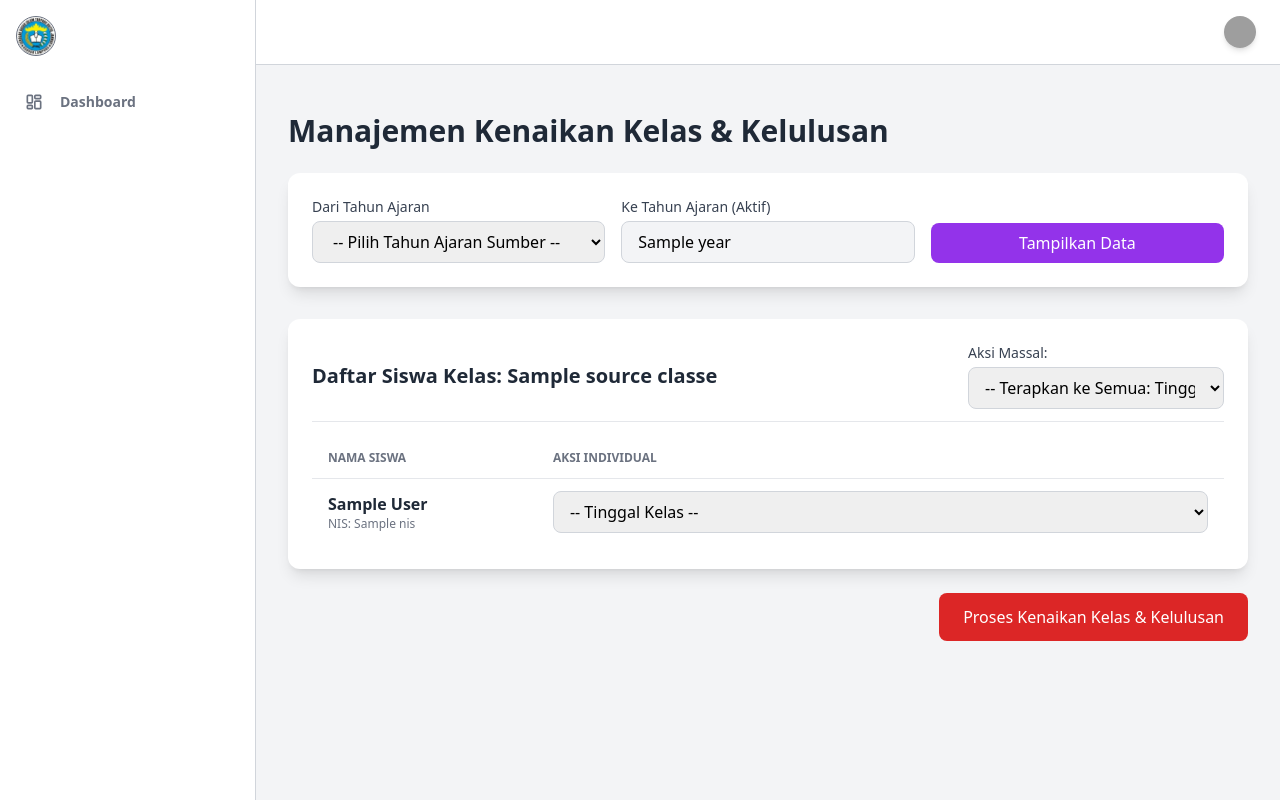
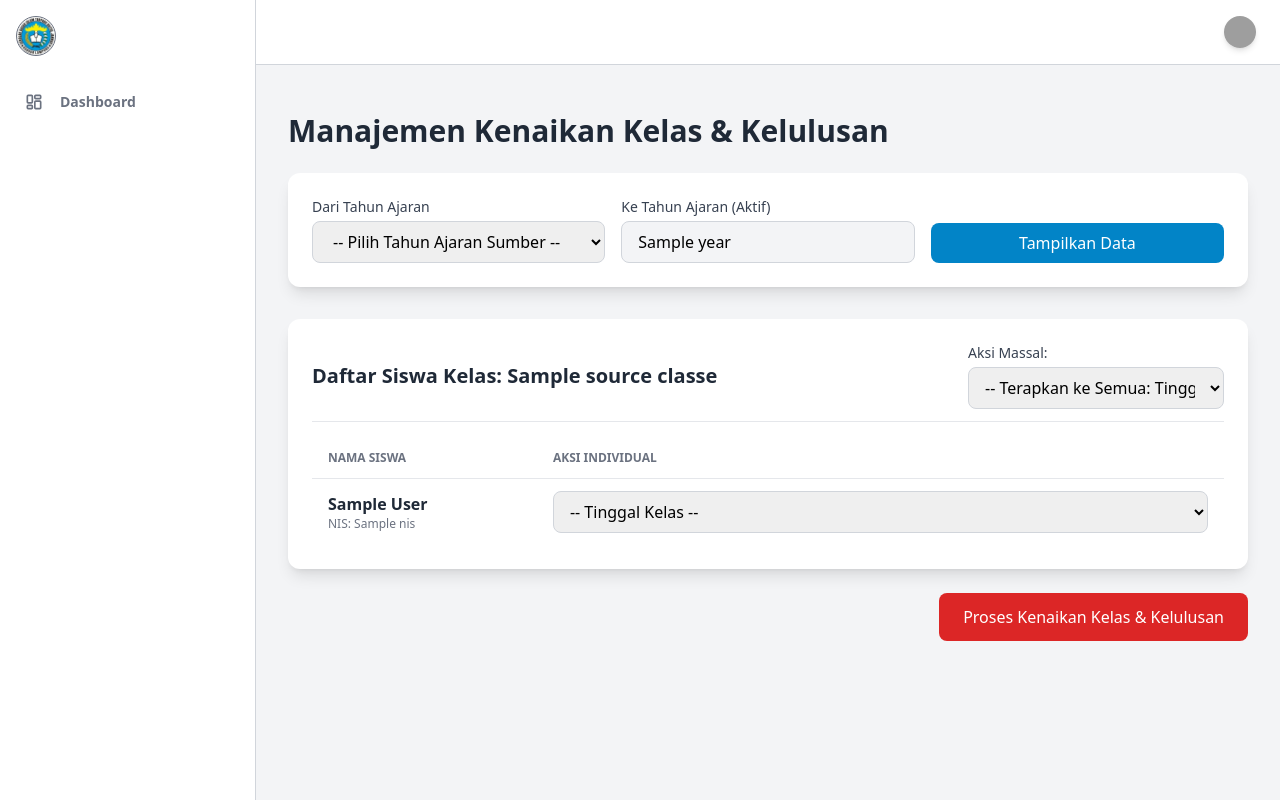
Before and after one commit to diffa-addien/sistem-sekolah, a CodeIgniter 4 app: the page made by app/Views/pages/kenaikan_kelas/index.php in a window 1280 px wide. Run offline with PHP 8.4 and a stand-in for CodeIgniter, Linux system fonts and the light colour scheme; the template is opened without the code that fills it: most values are stand-ins (such as "Sample title", 1, 10 or a date in 2020); data that the repository does not hold is empty; some libraries are stand-ins or nearby versions; grey boxes are pictures that could not be loaded.

Commit message:
fix: foto profil

```diff
--- a/app/Controllers/AuthController.php
+++ b/app/Controllers/AuthController.php
@@ -34,6 +34,7 @@ class AuthController extends BaseController
                 'name'       => $user['name'],
                 'username'   => $user['username'],
                 'role'       => $user['role'],
+                'photo'      => $user['photo'],
                 'isLoggedIn' => true,
             ];
             session()->set($sessionData);
--- a/app/Views/pages/kenaikan_kelas/index.php
+++ b/app/Views/pages/kenaikan_kelas/index.php
@@ -22,7 +22,7 @@
                     <input type="text" value="<?= esc($active_year['year'] ?? 'Tidak ada T/A aktif') ?>" class="w-full px-4 py-2 border border-gray-300 rounded-lg bg-gray-100" readonly>
                 </div>
                 <div>
-                    <button type="submit" class="w-full px-4 py-2 bg-purple-600 text-white rounded-lg hover:bg-purple-700">Tampilkan Data</button>
+                    <button type="submit" class="w-full px-4 py-2 text-white bg-sky-600 rounded-lg hover:bg-sky-700">Tampilkan Data</button>
                 </div>
             </div>
         </form>
```
Also changed, not shown: public/uploads/photos/1755510296_c74f2c07e67e33f344b7.jpg (deleted), public/uploads/photos/1755510754_eb24e9a1f49dd41a72f6.png (added).
